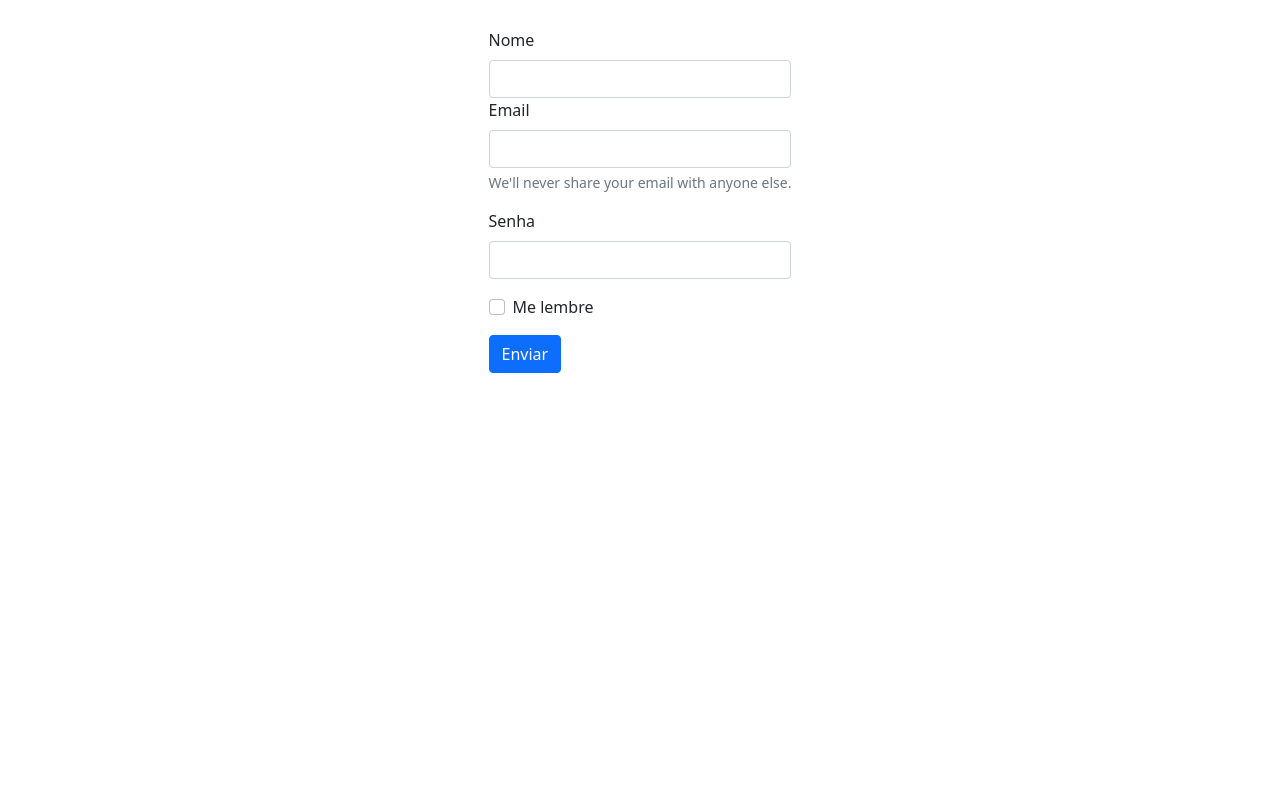
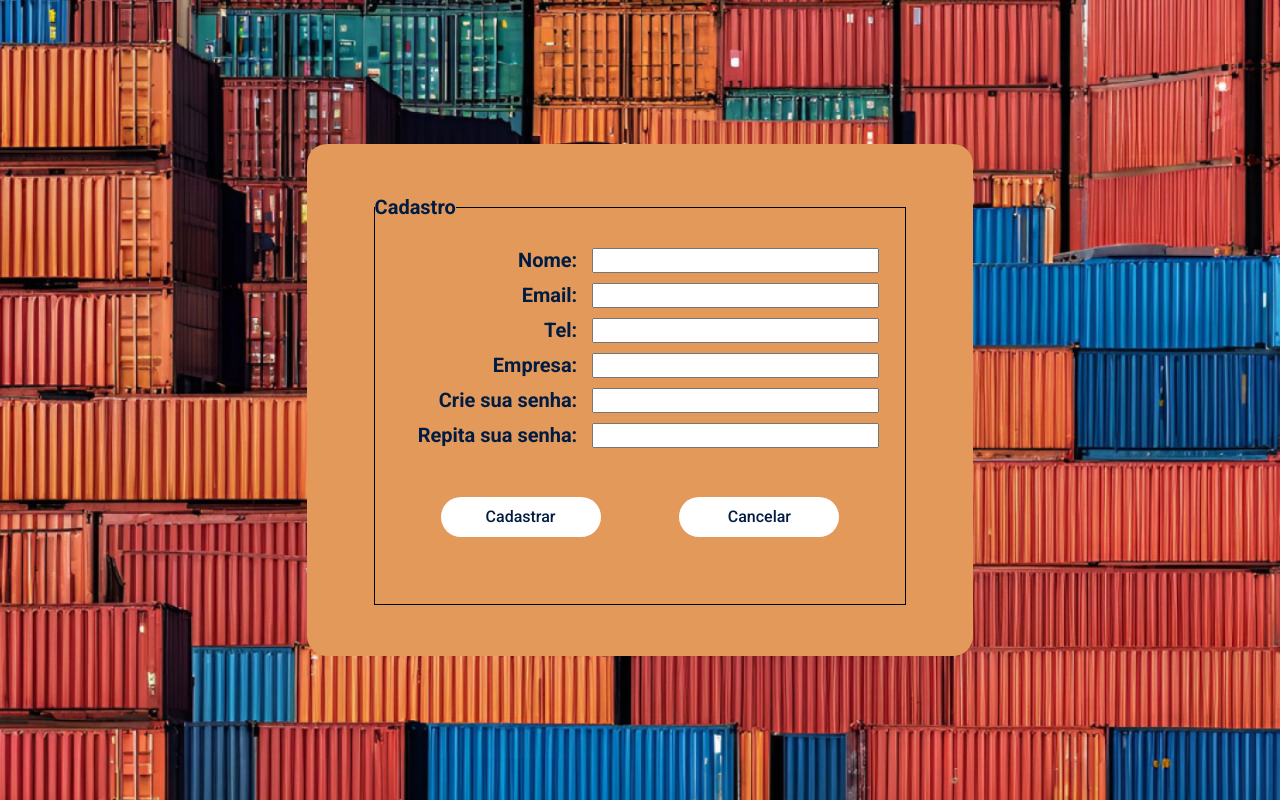
Before and after one commit to Samuel-prata/Login-simples, a Flask app: page /login in a window 1280 px wide. Run offline with Flask 3, Linux system fonts and the light colour scheme; parts of the project's set-up code (start-up, migrations or seed data) failed here and were passed over.

Commit message:
feat: Estilizando a tela de cadastro

```diff
--- a/routes.py
+++ b/routes.py
@@ -11,9 +11,15 @@ def init_route(app):
     def registrar():
         nome = request.form['nome']
         email = request.form['email']
+        tel = request.form['empresa']
+        empresa = request.form['tel']
         senha = request.form['senha']
-        users = User(nome, email, senha)
+        users = User(nome=nome, email=email, empresa=empresa, tel=tel, senha=senha)
         db.session.add(users)
         db.session.commit()
 
-        return 'Dados atualizados com sucesso'
+        return 'Dados registrados com sucesso'
+
+    @app.route('/busca', methods=['GET'])
+    def buscar_dados():
+        db.Query.session.get()
--- a/static/style.css
+++ b/static/style.css
@@ -2,11 +2,86 @@
   margin: 0;
   padding: 0;
   box-sizing: border-box;
+  font-family: "Roboto";
+}
+.cadastro {
+  background: url("../static/assets/6.png");
+  background-size: cover;
+  height: 100vh;
+  display: flex;
+  align-items: center;
+  justify-content: center;
 }
 
-section {
-  height: 50vh;
+.container-formulario {
+  background-color: #e2995a;
+  height: 512px;
+  width: 666px;
+  border-radius: 20px;
   display: flex;
   justify-content: center;
   align-items: center;
 }
+
+.campos-formulario {
+  height: 80%;
+  display: flex;
+  flex-direction: column;
+  align-items: center;
+  justify-content: center;
+  width: 80%;
+  border: 1px solid black;
+}
+.campos-formulario legend {
+  font-size: 20px;
+  color: #001c43;
+  font-weight: bolder;
+}
+
+.campos-formulario form {
+  display: flex;
+  flex-direction: column;
+  height: 90%;
+  width: 90%;
+  align-items: end;
+  justify-content: center;
+  font-size: 24px;
+}
+.campos-formulario label {
+  width: 100%;
+  font-size: 20px;
+  color: #001c43;
+  font-weight: bolder;
+  display: flex;
+  padding-top: 10px;
+  justify-content: end;
+}
+.campos-formulario input {
+  width: 60%;
+  height: 25px;
+  margin-left: 15px;
+}
+.container-botoes {
+  height: 20vh;
+  width: 100%;
+  display: flex;
+  justify-content: space-around;
+  align-items: center;
+}
+
+.container-botoes button {
+  height: 40px;
+  width: 160px;
+  border: none;
+  border-radius: 20px;
+  font-size: 16px;
+  color: #001c43;
+  font-weight: 500;
+  background-color: white;
+  transition: ease-in-out 0.6s;
+}
+
+.container-botoes button:hover {
+  cursor: pointer;
+  transform: scale(105%);
+}
--- a/templates/login.html
+++ b/templates/login.html
@@ -4,56 +4,43 @@
     <meta charset="UTF-8" />
     <meta name="viewport" content="width=device-width, initial-scale=1.0" />
     <link
-      href="https://cdn.jsdelivr.net/npm/bootstrap@5.0.2/dist/css/bootstrap.min.css"
       rel="stylesheet"
-      integrity="sha384-EVSTQN3/azprG1Anm3QDgpJLIm9Nao0Yz1ztcQTwFspd3yD65VohhpuuCOmLASjC"
-      crossorigin="anonymous"
+      href="{{ url_for('static', filename='style.css') }}"
     />
+    <link rel="stylesheet" href="../static/css/cadastro.css" />
+    <link rel="preconnect" href="https://fonts.googleapis.com" />
+    <link rel="preconnect" href="https://fonts.gstatic.com" crossorigin />
     <link
+      href="https://fonts.googleapis.com/css2?family=Roboto:ital,wght@0,100;0,300;0,400;0,500;0,700;0,900;1,100;1,300;1,400;1,500;1,700;1,900&display=swap"
       rel="stylesheet"
-      href="{{ url_for ('static', filename='style.css') }}"
     />
-    <title>Document</title>
+    <title>Wilson,sons</title>
   </head>
   <body>
-    <section>
-      <form method="post" action="/registrar">
-        <div class="mb-3">
-          <label for="exampleInputEmail1" class="form-label">Nome</label>
-          <input
-            type="text"
-            class="form-control"
-            id="exampleInputEmail1"
-            aria-describedby="emailHelp"
-            name="nome"
-          />
-          <label for="exampleInputEmail1" class="form-label">Email</label>
-          <input
-            type="email"
-            class="form-control"
-            id="exampleInputEmail1"
-            aria-describedby="emailHelp"
-            name="email"
-          />
-          <div id="emailHelp" class="form-text">
-            We'll never share your email with anyone else.
-          </div>
-        </div>
-        <div class="mb-3">
-          <label for="exampleInputPassword1" class="form-label">Senha</label>
-          <input
-            type="password"
-            class="form-control"
-            id="exampleInputPassword1"
-            name="senha"
-          />
-        </div>
-        <div class="mb-3 form-check">
-          <input type="checkbox" class="form-check-input" id="exampleCheck1" />
-          <label class="form-check-label" for="exampleCheck1">Me lembre</label>
-        </div>
-        <button type="submit" class="btn btn-primary">Enviar</button>
-      </form>
+    <section class="cadastro">
+      <div class="container-formulario">
+        <fieldset class="campos-formulario">
+          <legend>Cadastro</legend>
+          <form action="/registrar" method="post">
+            <label>Nome: <input type="text" name="nome" /> </label>
+            <label>Email: <input type="email" name="email" /> </label>
+            <label>Tel: <input type="tel" name="tel" /> </label>
+            <label>Empresa: <input type="text" name="empresa" /> </label>
+            <label
+              >Crie sua senha:
+              <input type="password" name="senha" />
+            </label>
+            <label
+              >Repita sua senha:
+              <input type="password" name="senha2" />
+            </label>
+            <div class="container-botoes">
+              <button type="submit">Cadastrar</button>
+              <button>Cancelar</button>
+            </div>
+          </form>
+        </fieldset>
+      </div>
     </section>
   </body>
 </html>
```
Also changed, not shown: model.py (+6 -2 lines), static/assets/6.png (added), 1 other file.
